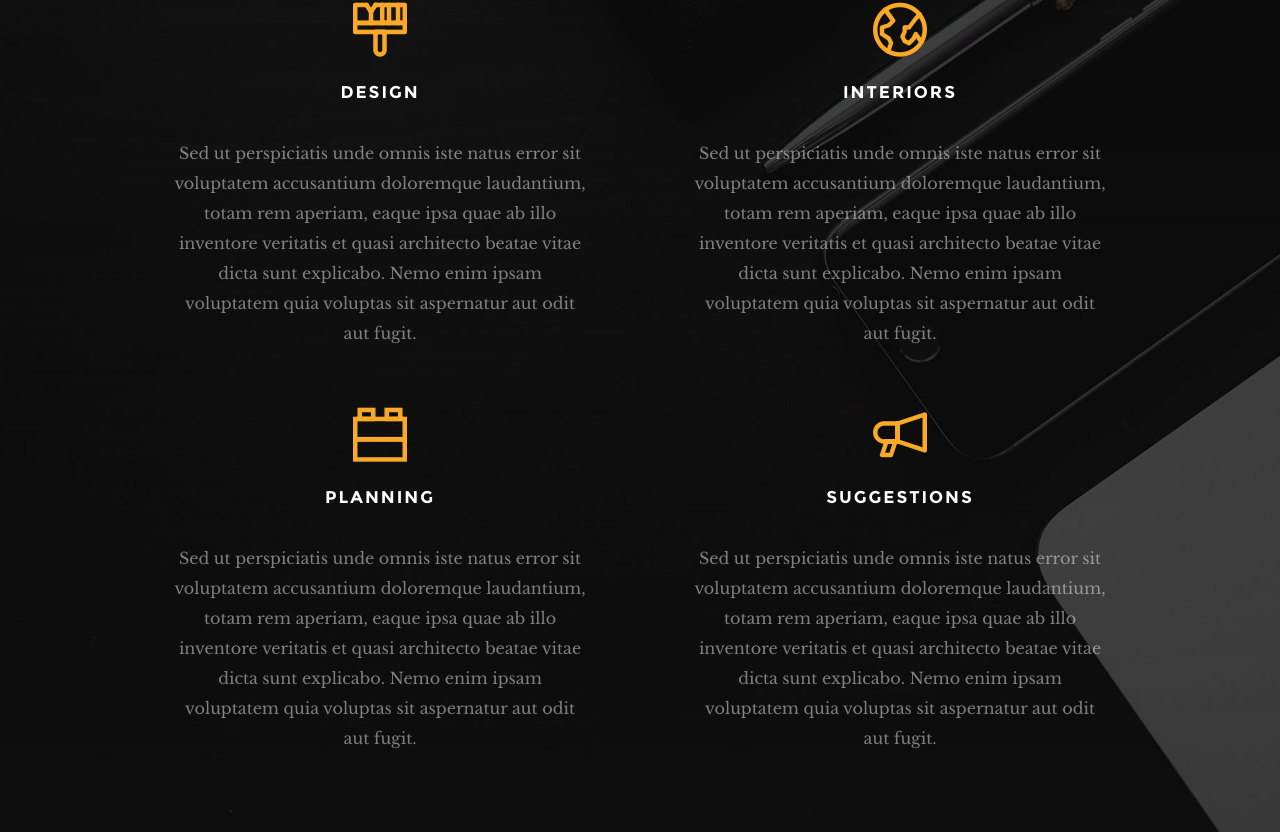
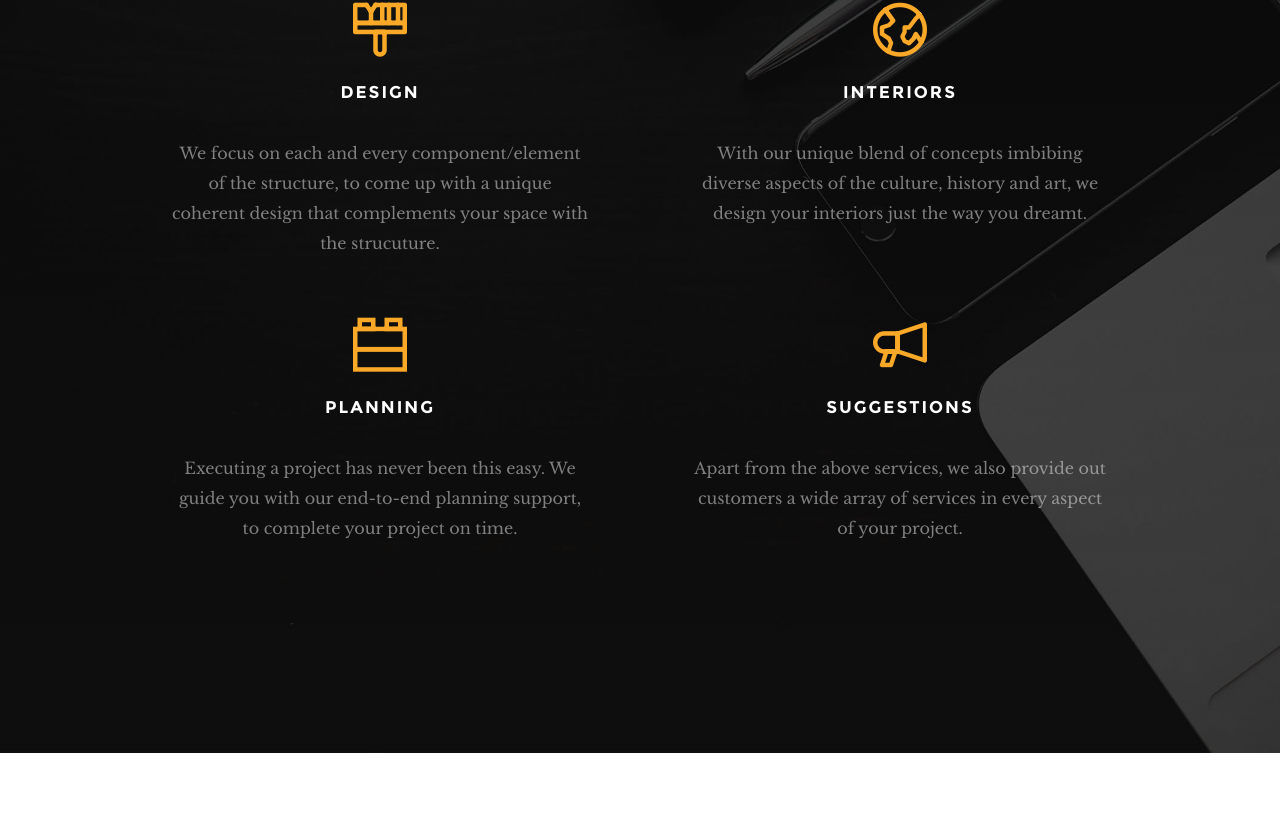
Before and after one commit to raaahulss/novartis_design_consultants.github.io, a plain HTML site: page index.html in a window 1280 px wide. Shown: the part 1951-2783 px from the top of the page. Drawn offline with Linux system fonts and the light colour scheme; files whose address does not match are found by name.

Commit message:
updated services

```diff
--- a/index.html
+++ b/index.html
@@ -63,9 +63,9 @@
 				<li><a class="smoothscroll" href="#contact" title="">Contact</a></li>
 			</ul>
 
-			<!-- <p class="sponsor-text"> -->
-				<!-- One stop solution to design your next step in life. -->
-			<!-- </p>			 -->
+			<p class="sponsor-text">
+				“There are 360 degrees, so why stick to one?” – Zaha Hadid
+			</p>
 
 			<ul class="header-social-list">
 	         <li>
@@ -195,7 +195,7 @@
 	            <div class="service-content">
 	            	<h3 class="h05">Design</h3>
 
-		            <p>Sed ut perspiciatis unde omnis iste natus error sit voluptatem accusantium doloremque laudantium, totam rem aperiam, eaque ipsa quae ab illo inventore veritatis et quasi architecto beatae vitae dicta sunt explicabo. Nemo enim ipsam voluptatem quia voluptas sit aspernatur aut odit aut fugit.
+		            <p>We focus on each and every component/element of the structure, to come up with a unique coherent design that complements your space with the strucuture.
 	         		</p>
 	         	</div>
 
@@ -208,7 +208,7 @@
 	            <div class="service-content">
 	            	<h3 class="h05">Interiors</h3>
 
-		            <p>Sed ut perspiciatis unde omnis iste natus error sit voluptatem accusantium doloremque laudantium, totam rem aperiam, eaque ipsa quae ab illo inventore veritatis et quasi architecto beatae vitae dicta sunt explicabo. Nemo enim ipsam voluptatem quia voluptas sit aspernatur aut odit aut fugit.
+		            <p>With our unique blend of concepts imbibing diverse aspects of the culture, history and art, we design your interiors just the way you dreamt.
 	         		</p>
 	            </div>
 
@@ -221,8 +221,8 @@
 	            <div class="service-content">
 	            	<h3 class="h05">Planning</h3>
 
-		            <p>Sed ut perspiciatis unde omnis iste natus error sit voluptatem accusantium doloremque laudantium, totam rem aperiam, eaque ipsa quae ab illo inventore veritatis et quasi architecto beatae vitae dicta sunt explicabo. Nemo enim ipsam voluptatem quia voluptas sit aspernatur aut odit aut fugit.
-	        			</p>
+		            <p>Executing a project has never been this easy. We guide you with our end-to-end planning support, to complete your project on time.
+	        		</p>
 	            </div>
 
 			   </div> <!-- end bgrid -->
@@ -234,7 +234,7 @@
 	            <div class="service-content">
 	            	<h3 class="h05">Suggestions</h3>
 
-		            <p>Sed ut perspiciatis unde omnis iste natus error sit voluptatem accusantium doloremque laudantium, totam rem aperiam, eaque ipsa quae ab illo inventore veritatis et quasi architecto beatae vitae dicta sunt explicabo. Nemo enim ipsam voluptatem quia voluptas sit aspernatur aut odit aut fugit.
+		            <p>Apart from the above services, we also provide out customers a wide array of services in every aspect of your project.
 	         		</p>
 	            </div>
 
```
